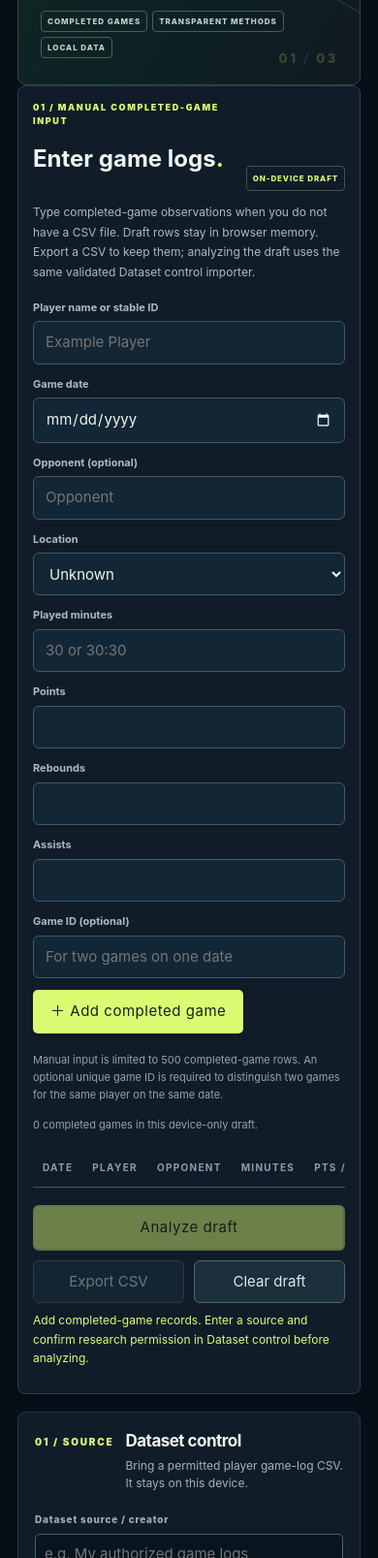
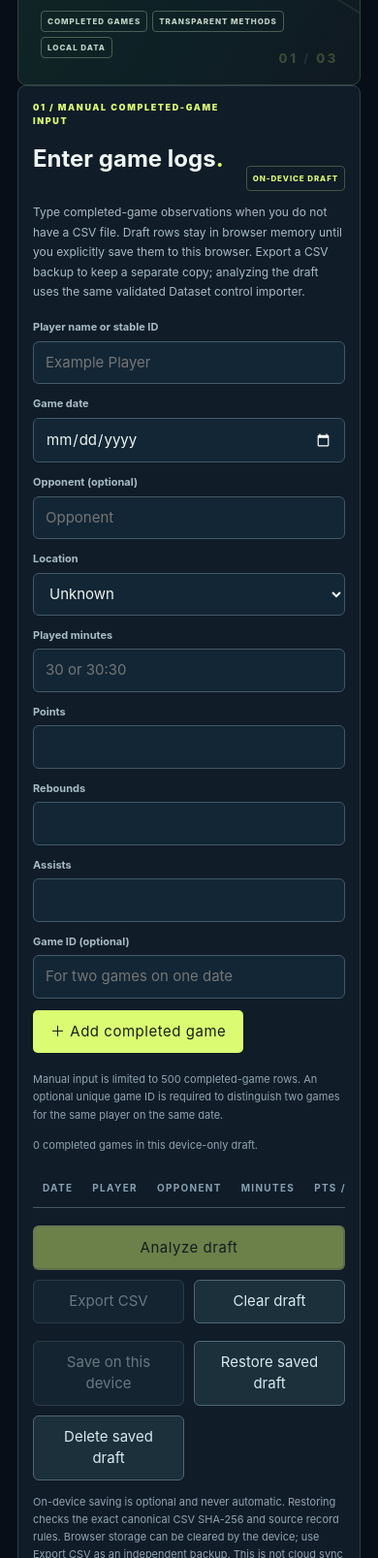
Before and after one commit to ajlacabe23-2426/project-sportbet22, a plain HTML site: page mobile/index.html in a window 390 px wide. Shown: the part 393-2000 px from the top of the page at 97% size. Drawn offline with Linux system fonts and the light colour scheme; no server answers.

Commit message:
feat: add phone-first verified draft persistence controls

```diff
--- a/mobile/index.html
+++ b/mobile/index.html
@@ -16,6 +16,7 @@
 <script src="./history-report.js" defer></script>
 <script src="./manual-report.js" defer></script>
 <script src="./instant-research.js" defer></script>
+<script src="./draft-store.js" defer></script>
 <script src="./manual-entry.js" defer></script>
 <script src="./source-manager.js" defer></script>
 </head>
@@ -53,7 +54,7 @@
       </section>
       <section id="manual-entry" class="panel entry-panel" aria-labelledby="entry-title">
         <div class="panel-heading"><div><div class="panel-kicker">01 / MANUAL COMPLETED-GAME INPUT</div><h2 id="entry-title">Enter game logs<span class="accent">.</span></h2></div><span class="quality-badge">ON-DEVICE DRAFT</span></div>
-        <p class="audit-explainer">Type completed-game observations when you do not have a CSV file. Draft rows stay in browser memory. Export a CSV to keep them; analyzing the draft uses the same validated Dataset control importer.</p>
+        <p class="audit-explainer">Type completed-game observations when you do not have a CSV file. Draft rows stay in browser memory until you explicitly save them to this browser. Export a CSV backup to keep a separate copy; analyzing the draft uses the same validated Dataset control importer.</p>
         <form id="entry-form" class="entry-form">
           <div class="entry-field"><label for="entry-player">Player name or stable ID</label><input id="entry-player" name="player_id" type="text" maxlength="110" required autocomplete="off" placeholder="Example Player"></div>
           <div class="entry-field"><label for="entry-date">Game date</label><input id="entry-date" name="game_date" type="date" required></div>
@@ -70,6 +71,8 @@
         <p id="entry-count" class="context-note">0 completed games in this device-only draft.</p>
         <div class="table-scroll"><table><thead><tr><th>Date</th><th>Player</th><th>Opponent</th><th>Minutes</th><th>PTS / REB / AST</th><th>Action</th></tr></thead><tbody id="entry-rows"></tbody></table></div>
         <div class="entry-actions"><button type="button" id="entry-analyze" class="upload-button" disabled>Analyze draft</button><button type="button" id="entry-export" class="entry-secondary" disabled>Export CSV</button><button type="button" id="entry-clear" class="entry-secondary">Clear draft</button></div>
+        <div class="entry-actions"><button type="button" id="entry-save" class="entry-secondary" disabled>Save on this device</button><button type="button" id="entry-restore" class="entry-secondary">Restore saved draft</button><button type="button" id="entry-delete-saved" class="entry-secondary">Delete saved draft</button></div>
+        <p class="context-note">On-device saving is optional and never automatic. Restoring checks the exact canonical CSV SHA-256 and source record rules. Browser storage can be cleared by the device; use Export CSV as an independent backup. This is not cloud sync and cannot authenticate the original data source.</p>
         <p id="entry-status" class="audit-status" role="status">Add completed-game records. Enter a source and confirm research permission in Dataset control before analyzing.</p>
       </section>
       <section class="import-panel" aria-labelledby="source-title">
```
